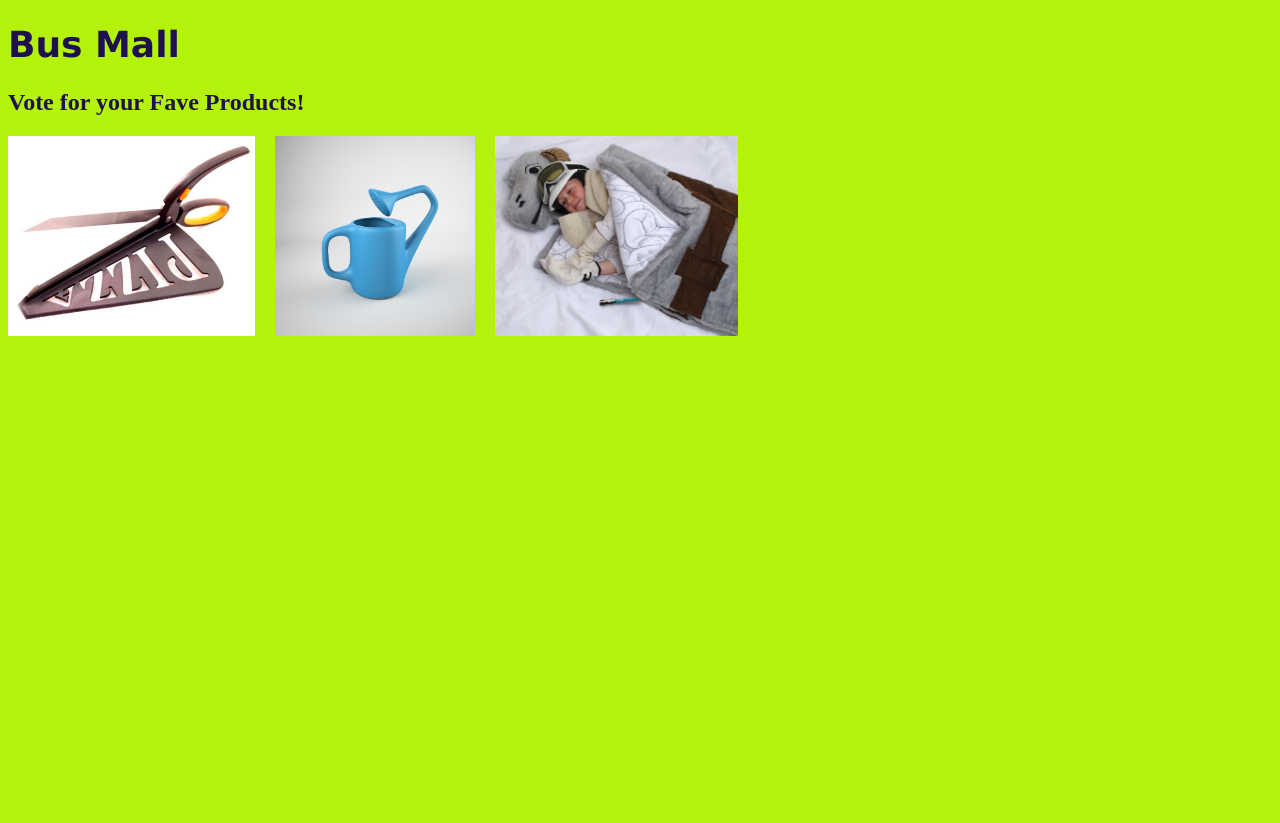
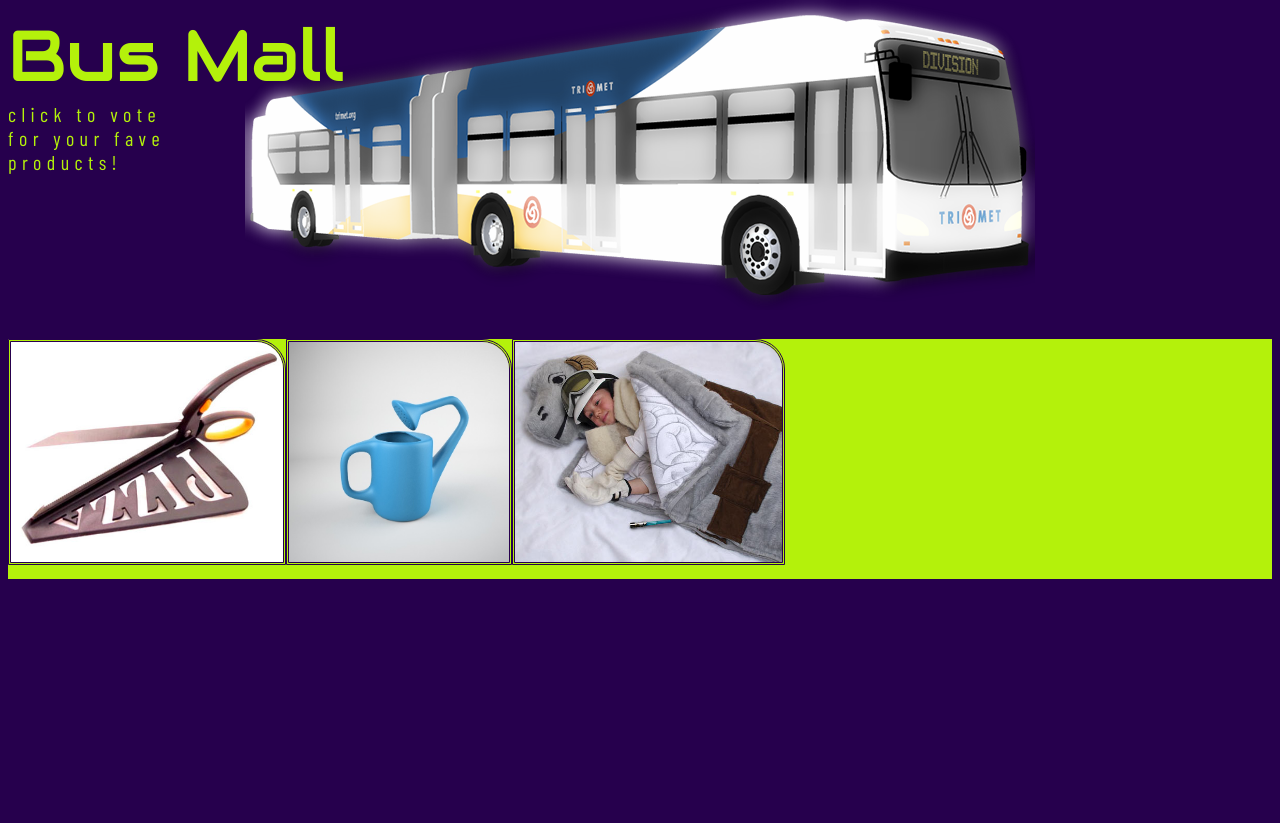
Before and after one commit to LizabethPetersen/bus-mall, a plain HTML site: page index.html in a window 1280 px wide. Drawn offline with nearby package versions, Linux system fonts and the light colour scheme; files whose address does not match are found by name.

Commit message:
Adds styling to page

```diff
--- a/index.html
+++ b/index.html
@@ -4,19 +4,25 @@
     <meta charset="UTF-8">
     <meta name="viewport" content="width=device-width, initial-scale=1.0">
     <meta http-equiv="X-UA-Compatible" content="ie=edge">
+    <link href="https://fonts.googleapis.com/css?family=Audiowide|Barlow+Condensed" rel="stylesheet">
     <link rel="stylesheet" href="main.css">
     <title>Bus Mall</title>
 </head>
 
 <body>
-    <h1>Bus Mall</h1>
-    <h2>Vote for your Fave Products!</h2>
-    <section id="vote"></section>
+    <div class="header">
+    <div class="title">Bus Mall</div>
+    <div class="subtitle">click to vote<br> for your fave<br> products!</div>
+    </div>
+
+
+    <div id="vote"></div>
 
     <canvas width="640" height="480" id="chart"></canvas>
 
     <script src="js/vendor/Chart.js"></script>
     <script src="js/Product.js"></script>
     <script src="js/app.js"></script>
+
 </body>
 </html>
--- a/js/app.js
+++ b/js/app.js
@@ -144,7 +144,7 @@ function drawChart() {
     context.fillStyle = 'rgba(200,100,200,1)';
     context.fillRect(0,0,200,200);
 
-    context.font = '24px serif';
+    context.font = '30px serif';
     for (let i = 0; i < 10; i++) {
         context.fillText('end of vote',200,200);
     }
@@ -157,10 +157,10 @@ function drawChart() {
         productNames.push(products[i].name);
         voteData.push(products[i].clicks);
 
-    //        console.log('productNames:', productNames);
-    //        console.log('voteData:', voteData);
+        //        console.log('productNames:', productNames);
+        //        console.log('voteData:', voteData);
 
-        //    Chart.defaults.global.defaultFontColor = '#888';
+        //   Chart.defaults.global.defaultFontColor = '#888';
         //    new Chart(chartContext, chartData);
     }
 
@@ -178,7 +178,7 @@ function drawChart() {
                     {
                         label: 'Number of votes per item',
                         data: voteData,
-                        backgroundColor: 'rgb(255, 120, 0',
+                        backgroundColor: '#ff4000',
                     }
                 ]
             },
--- a/main.css
+++ b/main.css
@@ -1,15 +1,43 @@
 body {
-    background-color: #b4f10b;
-    color: rgb(31, 17, 77);
+    background: #26004d;
+    color: #b4f10b;
+    background-image: url("assets/trimet-bus-w-glow.png");
+    background-repeat: no-repeat;
+    background-position: center top;
+    background-attachment: fixed;
 }
 
-h1 {
-    display: flex;
-    font-family: 'Lucida Sans', 'Lucida Sans Regular', 'Lucida Grande', 'Lucida Sans Unicode', Geneva, Verdana, sans-serif;
-    font-size: 36px;
+.wrapper {
+    width: 100%;
+    margin-bottom: 0px auto;
 }
 
-section#vote img {
-    max-height: 200px;
-    padding-right: 20px;
+.header {
+    margin: 10px 0px 165px 0px;
 }
+
+.title {
+    font-family: 'Audiowide', cursive;
+    font-size: 72px;
+}
+
+.subtitle {
+    font-family: 'Barlow Condensed', sans-serif;
+    font-size: 20px;
+    text-transform: lowercase;
+    letter-spacing: 0.27em;
+}
+
+#vote  {
+    background-color: #b4f10b;
+    height: 240px;
+}
+
+#vote img {
+    max-height: 220px;
+    border: double 3px;
+    border-color: #26004d;
+    border-top-right-radius: 30px 30px;
+    -moz-border-radius-top-right: 30px 30px;
+    -webkit-border-radius-top-right: 30px 30px;
+}
```
Also changed, not shown: assets/TriMet_logo_2.svg.png (added), assets/trimet-bus-drawing.png (added), assets/trimet-bus-w-glow.png (added).
